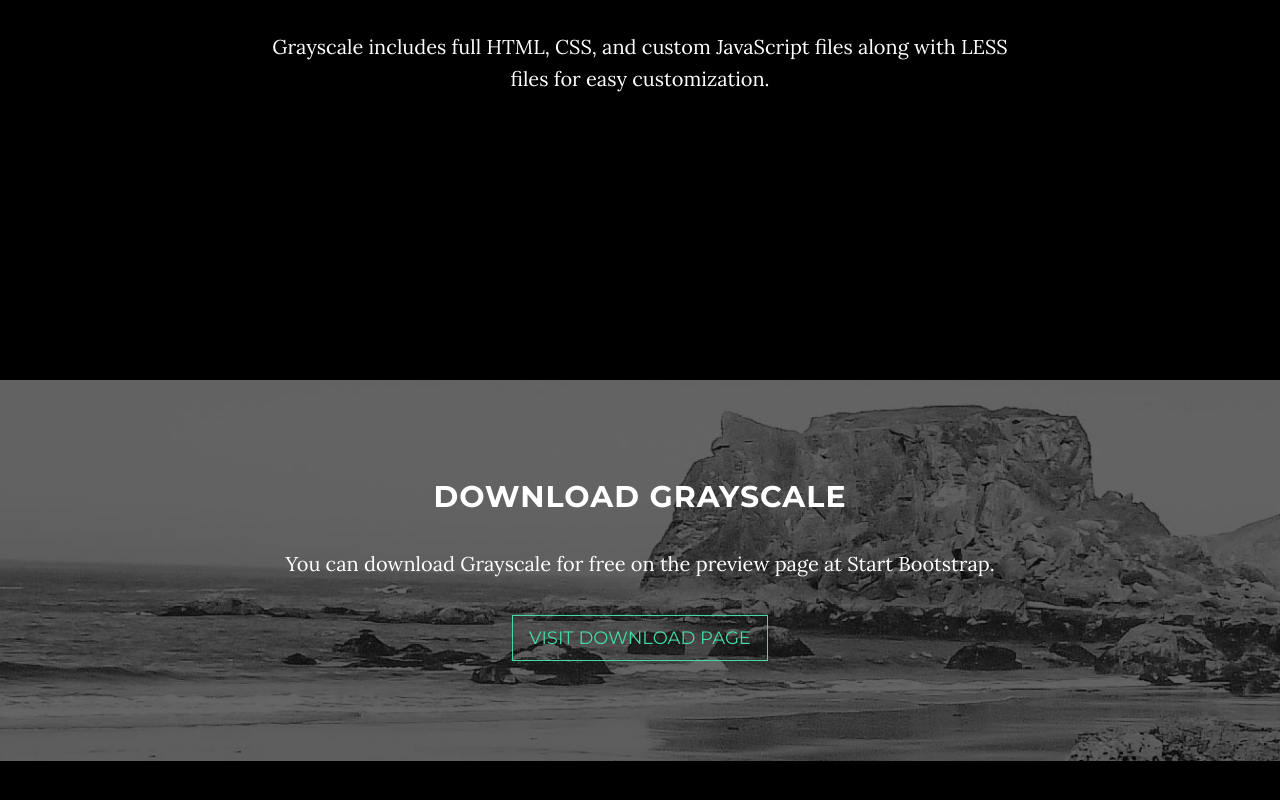
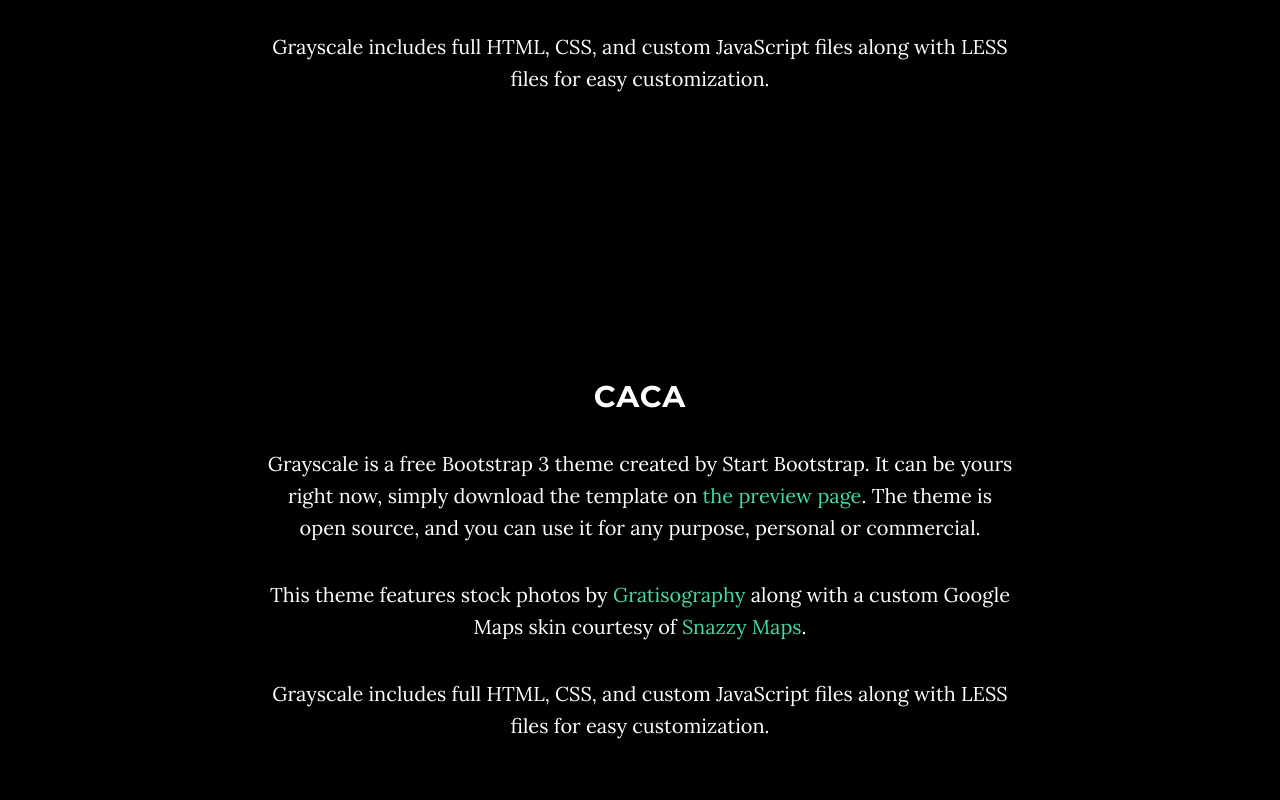
Before and after one commit to franciscofuentesDWEB/DWPart3, a website: page index.html in a window 1280 px wide. Shown: the part 1317-2117 px from the top of the page. Drawn offline with nearby package versions, Linux system fonts and the light colour scheme; some packages are replaced by stand-ins of ours.

Commit message:
FRIST GRID

```diff
--- a/index.html
+++ b/index.html
@@ -98,6 +98,17 @@
         </div>
     </section>
 
+     <section id="about" class="container content-section text-center">
+        <div class="row">
+            <div class="col-lg-8 col-lg-offset-2">
+                <h2>CACA</h2>
+                <p>Grayscale is a free Bootstrap 3 theme created by Start Bootstrap. It can be yours right now, simply download the template on <a href="http://startbootstrap.com/template-overviews/grayscale/">the preview page</a>. The theme is open source, and you can use it for any purpose, personal or commercial.</p>
+                <p>This theme features stock photos by <a href="http://gratisography.com/">Gratisography</a> along with a custom Google Maps skin courtesy of <a href="http://snazzymaps.com/">Snazzy Maps</a>.</p>
+                <p>Grayscale includes full HTML, CSS, and custom JavaScript files along with LESS files for easy customization.</p>
+            </div>
+        </div>
+    </section>
+
     <!-- Download Section -->
     <section id="download" class="content-section text-center">
         <div class="download-section">
```
